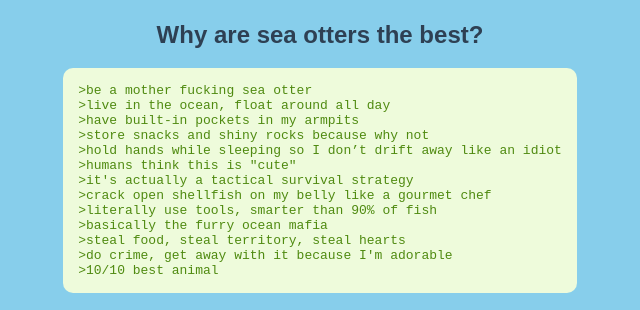
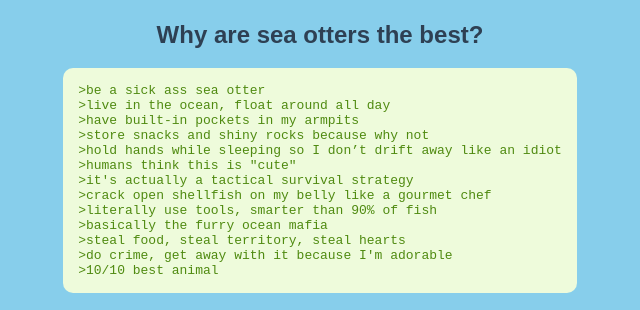
Before and after one commit to CrypticPoptartz/crypticpoptartz.github.io, a plain HTML site: page index.html in a window 1280 px wide. Shown: the part 355-665 px from the top of the page, 320-960 px from the left. Drawn offline with Linux system fonts and the light colour scheme.

Commit message:
Update index.html

```diff
--- a/index.html
+++ b/index.html
@@ -50,7 +50,7 @@
     <h2>Why are sea otters the best?</h2>
 
     <div class="greentext">
-        >be a mother fucking sea otter<br>
+        >be a sick ass sea otter<br>
         >live in the ocean, float around all day<br>
         >have built-in pockets in my armpits<br>
         >store snacks and shiny rocks because why not<br>
```
